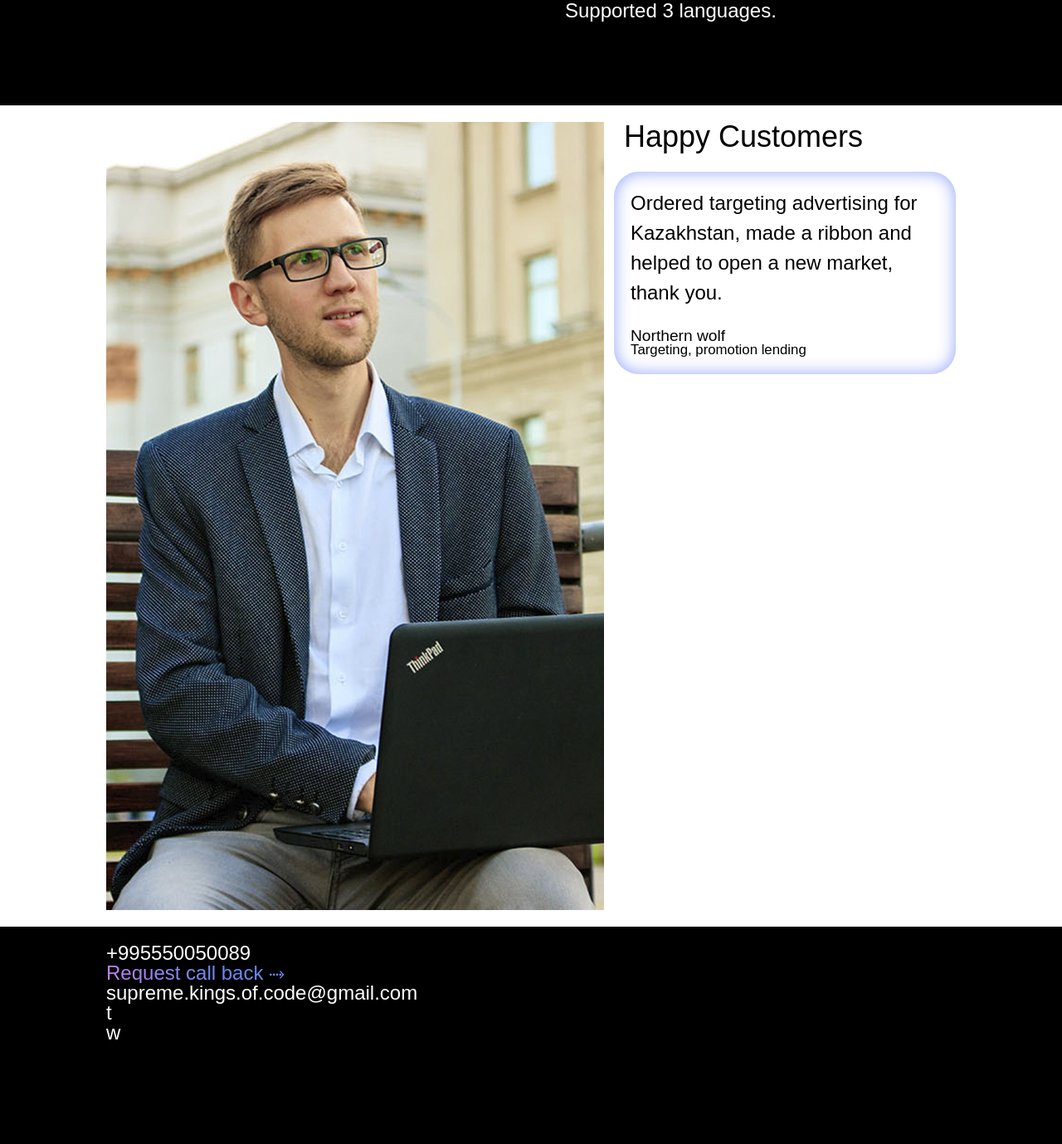
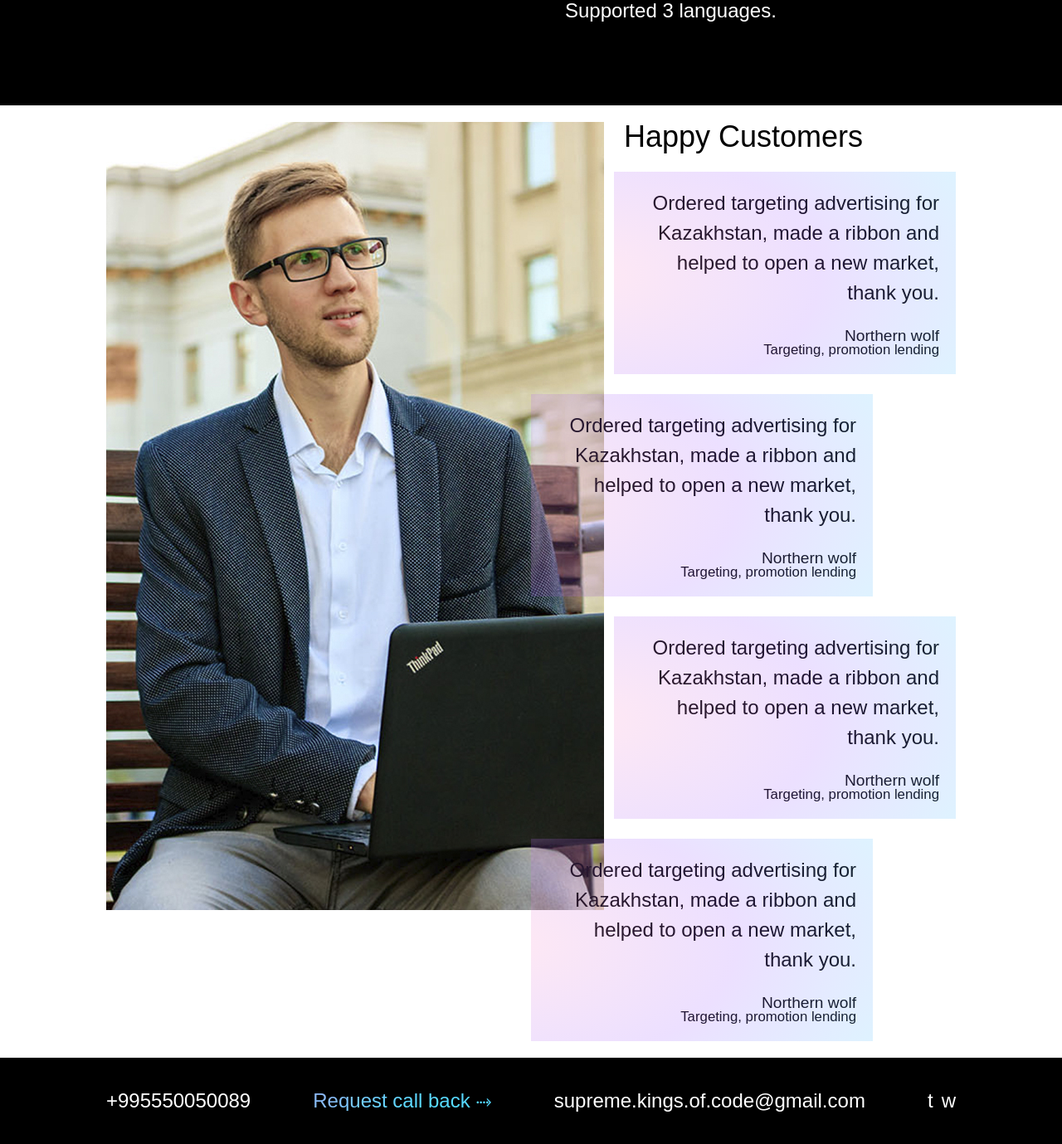
Before and after one commit to murimolda/V-IT-new, a PHP site: page / in a window 1280 px wide. Shown: the part 3475-4854 px from the top of the page at 83% size. Before the commit the page ends 4728 px from the top, so only its background shows below. Run offline with PHP 8.4, Linux system fonts and the light colour scheme.

Commit message:
feat: add reviews style

```diff
--- a/assets/style/style.css
+++ b/assets/style/style.css
@@ -526,16 +526,32 @@ a:visited {
 
 .reviews-info {
   margin-top: var(--block-margin);
+  text-align: right;
 }
 
-.reviews-item.reviews-right {
-  padding-left: 100px;
+.reviews-padding-left {
+  margin-left: 100px;
+}
+
+.reviews-padding-right {
+  margin-right: 100px;
 }
 
 .reviews-text {
+  position: relative;
   padding: 20px;
-  border-radius: 30px;
-  box-shadow: 0px 0px 20px 0px rgb(5 47 240 / 44%) inset;
+}
+
+.reviews-text:after {
+  content: "";
+  background: radial-gradient(97.43% 135.77% at -6.29% 50.94%, #ff8fc5 0%, #a162ff 47.76%, #3aedff 99.63%);
+  opacity: 0.2;
+  position: absolute;
+  left: 0;
+  right: 0;
+  top: 0;
+  bottom: 0;
+  background-size: 150%;
 }
 
 .reviews-text h4 {
@@ -549,3 +565,15 @@ a:visited {
 .sub-m {
   font-size: 0.7em;
 }
+
+.footer-container {
+  padding: 40px 0;
+  display: flex;
+  gap: var(--wrap-gap);
+  justify-content: space-between;
+}
+
+.footer-list {
+  display: flex;
+  gap: 10px;
+}
--- a/index.html
+++ b/index.html
@@ -203,8 +203,7 @@
           </div>
           <div class="reviews-block">
             <h2>Happy Customers</h2>
-            <div class="reviews-info">
-              <div class="reviews-item reviews-right">
+            <div class="reviews-info reviews-padding-left">
               <div class="reviews-text">
                 <h4>Ordered targeting advertising for Kazakhstan,
                     made a ribbon and helped to open a new market, thank you.
@@ -212,6 +211,32 @@
                 <p class="reviews-sub">Northern wolf</p>
                 <p class="reviews-sub sub-m"> Targeting, promotion lending</p>
               </div>
+            </div>
+            <div class="reviews-info reviews-padding-right">
+              <div class="reviews-text">
+                <h4>Ordered targeting advertising for Kazakhstan,
+                    made a ribbon and helped to open a new market, thank you.
+                </h4>
+                <p class="reviews-sub">Northern wolf</p>
+                <p class="reviews-sub sub-m"> Targeting, promotion lending</p>
+              </div>
+            </div>
+            <div class="reviews-info reviews-padding-left">
+              <div class="reviews-text">
+                <h4>Ordered targeting advertising for Kazakhstan,
+                    made a ribbon and helped to open a new market, thank you.
+                </h4>
+                <p class="reviews-sub">Northern wolf</p>
+                <p class="reviews-sub sub-m"> Targeting, promotion lending</p>
+              </div>
+            </div>
+            <div class="reviews-info reviews-padding-right">
+              <div class="reviews-text">
+                <h4>Ordered targeting advertising for Kazakhstan,
+                    made a ribbon and helped to open a new market, thank you.
+                </h4>
+                <p class="reviews-sub">Northern wolf</p>
+                <p class="reviews-sub sub-m"> Targeting, promotion lending</p>
               </div>
             </div>
           </div>
```
Lines whose indentation alone changed are shown as unchanged.
